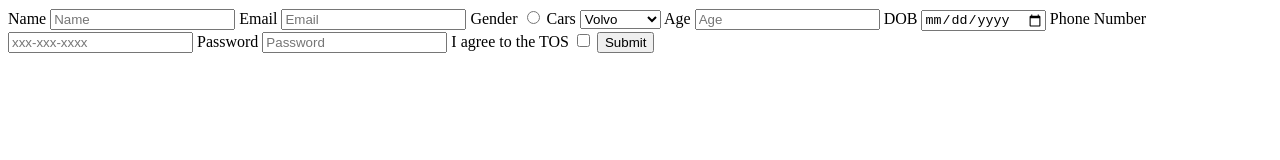
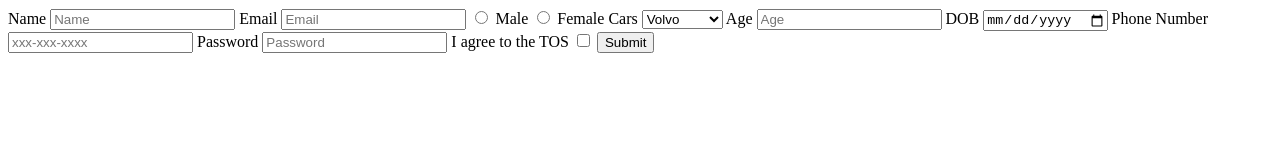
Before and after one commit to acciojob/signup-form-car-Skyer3108, a website: page main.html in a window 1280 px wide. Drawn offline with Linux system fonts and the light colour scheme.

Commit message:
created a submission

```diff
--- a/main.html
+++ b/main.html
@@ -16,8 +16,16 @@
 		<input type='text' id='name' placeholder='Name' required/>
 		<label for='email'>Email</label>
 		<input type='email' id='email' placeholder='Email' required/>
-		<label for='gender_m gender_f'>Gender</label>
-		<input type='radio' id='gender_m gender_f' name='gender'  required/>
+
+ <label for='gender_m'>
+    <input type="radio" id='gender_m' name="gender" value="male">
+    Male
+ </label>
+  <label for='gender_f'>
+    <input type="radio" id='gender_f' name="gender" value="female">
+    Female
+  </label>
+
 		<label for='cars'>Cars</label>
 		<select id="cars" name="cars">
   <option value="volvo">Volvo</option>
```
